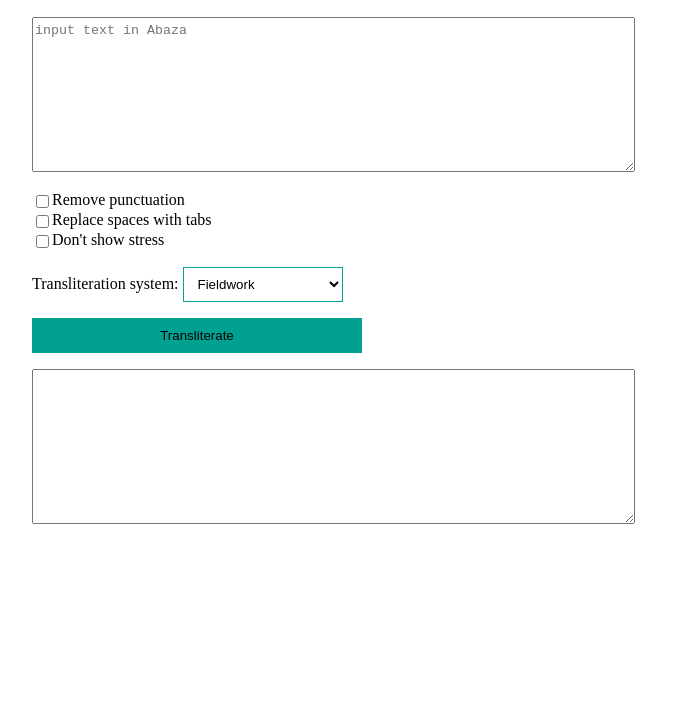
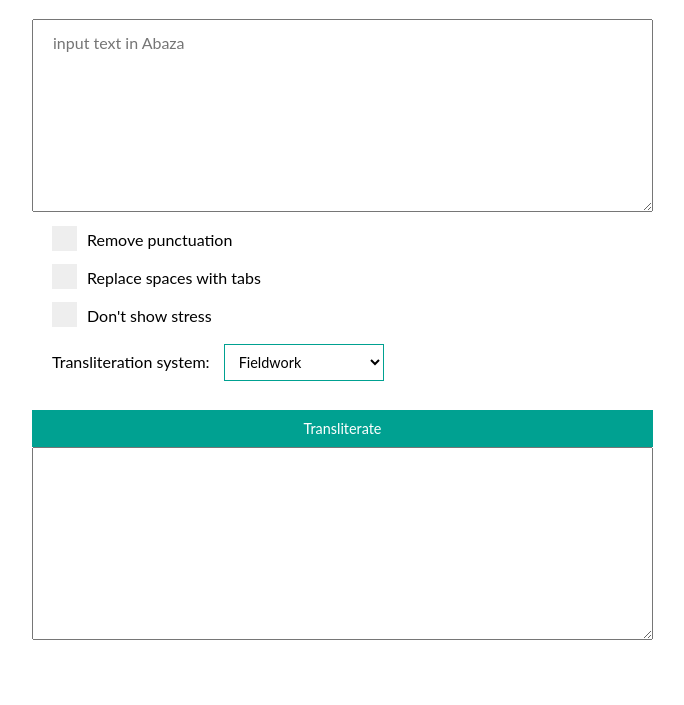
Before and after one commit to ansorox/translit-app, a plain HTML site: page index.html in a window 1280 px wide. Shown: the part 95-800 px from the top of the page, without its empty margins (308-992 px from the left). Drawn offline with Linux system fonts and the light colour scheme.

Commit message:
better look

```diff
--- a/index.html
+++ b/index.html
@@ -8,21 +8,28 @@
 </head>
 <body>
   <h1>Abaza transliterator</h1>
-	<div id='main'>
     <form>
-      <p></p><textarea id="abaza_text" type="textarea" rows="7" cols="80" placeholder="input text in Abaza" spellcheck="false"></textarea><br>
-	  <input id="punct" type="checkbox">Remove punctuation<br>
-      <input id="tab" type="checkbox">Replace spaces with tabs<br>
-      <input id="stress" type="checkbox">Don't show stress<br>
-      <p>Transliteration system:
-      <select id="trans_sys">
-        <option value="fieldwork">Fieldwork</option>
-        <option value="ipa">IPA</option>
-      </select>
+      <textarea id="abaza_text" type="textarea" rows="7" cols="80" placeholder="input text in Abaza" spellcheck="false"></textarea><br>
+	  <div id='main'>
+	  <label class="option">Remove punctuation
+	       <input id="punct" type="checkbox"><span class="checkmark"></span>
+	  </label><br>
+	  <label class="option">Replace spaces with tabs
+	      <input id="tab" type="checkbox"><span class="checkmark"></span>
+	  </label><br>
+      <label class="option">Don't show stress
+          <input id="stress" type="checkbox"><span class="checkmark"></span>
+      </label><br>Transliteration system:
+		<select id="trans_sys">
+			<option class="system" value="fieldwork">Fieldwork</option>
+			<option class="system" value="ipa">IPA</option>
+		</select>
+		</div>
     </form>
-	<button type="button" class="button" id="transliterate">Transliterate</button>  </p>
+    <br>
+	<button type="button" class="button" id="transliterate">Transliterate</button>
 
-    </div>
+
     <!--transliterator end-->
     <div id="output">
 	   <textarea rows="7" cols="80" id="tip" name="output" spellcheck="false"></textarea>
--- a/styles.css
+++ b/styles.css
@@ -1,19 +1,26 @@
 body {
   width: 600px;
   margin: 0 auto;
+  font-family: Lato, sans-serif;
 }
 
 textarea {
   margin-bottom: 15px;
   width: 597px;
+  font-size: 1em;
+  padding-left: 20px;
+  padding-top: 10px;
+  font-family: inherit;
 }
 
 h1 {
   padding: 0.5em 0;
+  text-align: center;
 }
 
 input {
   vertical-align: middle;
+  text-align: left;
 }
 
 textarea {
@@ -21,22 +28,101 @@ textarea {
 }
 
 select {
+  margin-left: 10px;
+  cursor: pointer;
   padding: 8px 10px;
   width: 160px;
+  height: 37px;
   background-color: transparent;
   border: 1px solid #00a191;
+  font-family: inherit;
+  font-size: 0.9em;
 }
 
 .button {
   padding: 10px 15px;
-  /* width: 330px; */
-  width: 55%;
+  width: 103.5%;
   background-color: #00a191;
   border: none;
   text-align: center;
   margin-right: 0px;
+  margin-top: 10px;
+  color: white;
+  font-family: inherit;
+  font-size: 0.9em;
+
 }
 
 .button:hover{
   background: #66c0b7;
 }
+
+.option {
+  display: block;
+  position: relative;
+  padding-left: 20px;
+  margin-left: 15px;
+  cursor: pointer;
+  -webkit-user-select: none;
+  -moz-user-select: none;
+  -ms-user-select: none;
+}
+
+
+/* Hide the browser's default checkbox */
+.option input {
+  position: absolute;
+  opacity: 0;
+  height: 0;
+  width: 0;
+}
+
+
+/* Create a custom checkbox */
+.checkmark {
+  position: absolute;
+  top: -4px;
+  left: -15px;
+  height: 25px;
+  width: 25px;
+  background-color: #eee;
+}
+
+/* On mouse-over, add a grey background color */
+.option:hover input ~ .checkmark {
+  background-color: #ccc;
+}
+
+/* When the checkbox is checked, add background */
+.option input:checked ~ .checkmark {
+  background-color: #00a191;
+}
+
+/* Create the checkmark/indicator (hidden when not checked) */
+.checkmark:after {
+  content: "";
+  position: absolute;
+  display: none;
+}
+
+/* Show the checkmark when checked */
+.option input:checked ~ .checkmark:after {
+  display: block;
+}
+
+/* Style the checkmark/indicator */
+.option .checkmark:after {
+  left: 9px;
+  top: 5px;
+  width: 5px;
+  height: 10px;
+  border: solid white;
+  border-width: 0 3px 3px 0;
+  -webkit-transform: rotate(45deg);
+  -ms-transform: rotate(45deg);
+  transform: rotate(45deg);
+}
+
+#main {
+  padding-left: 20px;
+}
```
